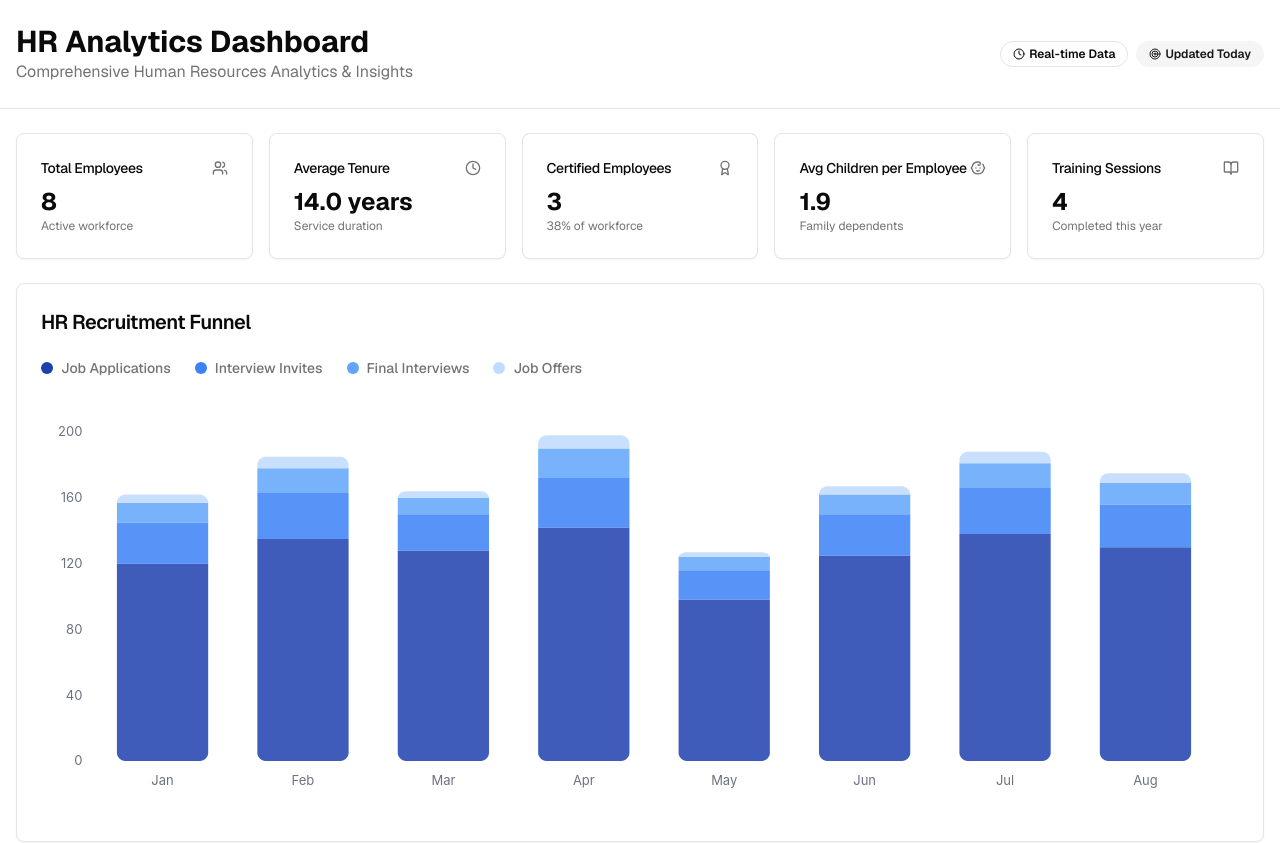
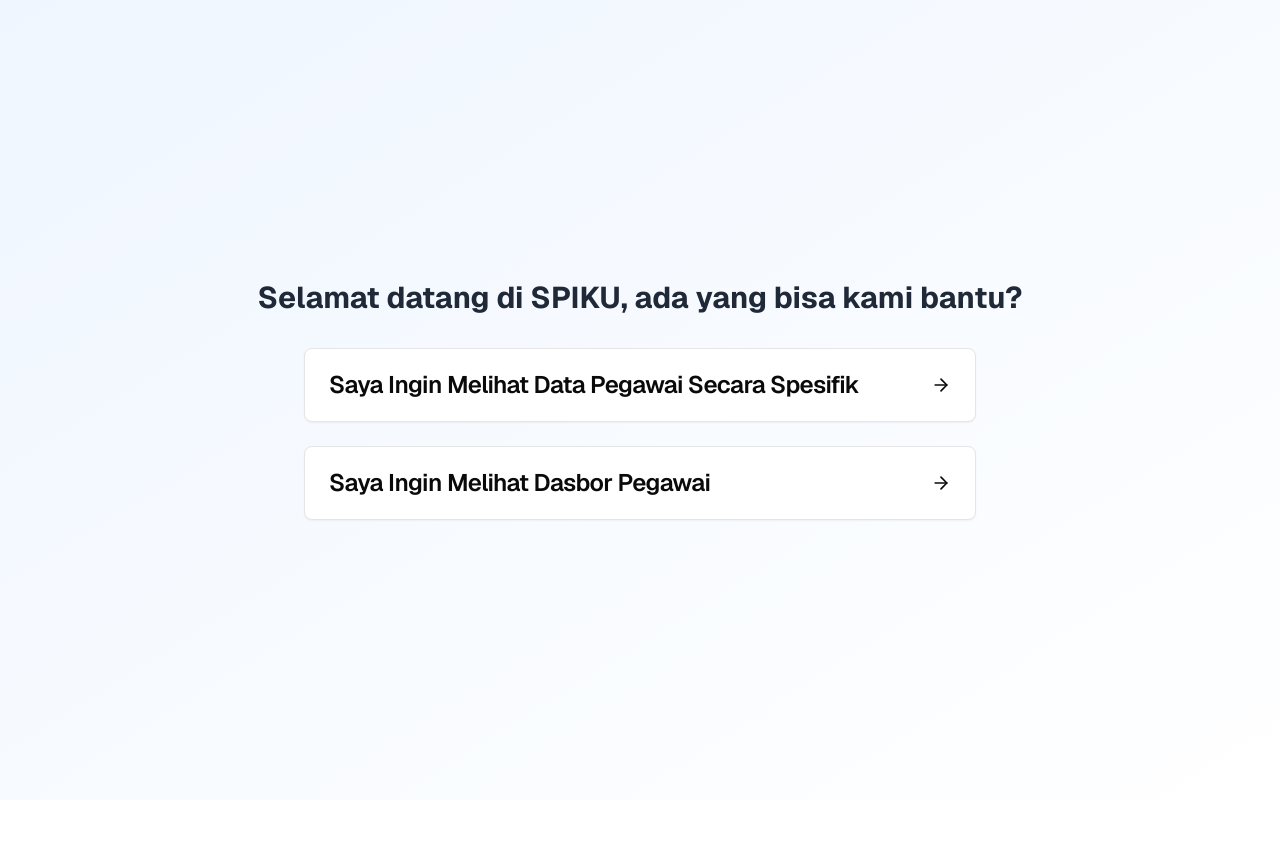
Before and after one commit to freedoms456/spiku-fe, a Next.js app: page /homepage in a window 1280 px wide. Shown: the top 843 px of the page. After the commit the page ends 800 px from the top, so only its background shows below. Built offline with nearby package versions, Linux system fonts and the light colour scheme.

Commit message:
adding homepage

```diff
--- a/app/homepage/page.tsx
+++ b/app/homepage/page.tsx
@@ -1,5 +1,46 @@
-import HRAnalyticsDashboard from "@/components/hr-analytics-dashboard"
+import React from "react";
+import { Card, CardHeader, CardTitle, CardDescription } from "@/components/ui/card";
+import { ArrowRight } from "lucide-react";
+import Link from "next/link";
 
-export default function HRAnalyticsPage() {
-  return <HRAnalyticsDashboard />
+export default function Homepage() {
+  return (
+    <div className="min-h-screen flex flex-col items-center justify-center bg-gradient-to-br from-blue-50 to-white p-6">
+      {/* Heading */}
+      <h1 className="text-2xl md:text-3xl font-bold mb-8 text-gray-800 text-center">
+        Selamat datang di SPIKU, ada yang bisa kami bantu?
+      </h1>
+
+      {/* Cards */}
+      <div className="flex flex-col gap-6 w-full max-w-2xl">
+
+        {/* Card A */}
+        <Link href="/table-master">
+          <Card className="group hover:shadow-xl hover:scale-105 transition-all cursor-pointer">
+            <CardHeader>
+              <CardTitle className="flex items-center justify-between">
+                Saya Ingin Melihat Data Pegawai Secara Spesifik
+                <ArrowRight className="w-5 h-5 group-hover:translate-x-1 transition-transform" />
+              </CardTitle>
+
+            </CardHeader>
+          </Card>
+        </Link>
+
+        {/* Card B */}
+        <Link href="/employee-management">
+          <Card className="group hover:shadow-xl hover:scale-105 transition-all cursor-pointer">
+            <CardHeader>
+              <CardTitle className="flex items-center justify-between">
+                Saya Ingin Melihat Dasbor Pegawai
+                <ArrowRight className="w-5 h-5 group-hover:translate-x-1 transition-transform" />
+              </CardTitle>
+
+            </CardHeader>
+          </Card>
+        </Link>
+
+      </div>
+    </div>
+  );
 }
--- a/app/layout.tsx
+++ b/app/layout.tsx
@@ -15,15 +15,19 @@ export default function RootLayout({
   children: React.ReactNode
 }>) {
   return (
-    <html lang="en">
+    <html lang="en" suppressHydrationWarning>
       <head>
-        <style>{`
-html {
-  font-family: ${GeistSans.style.fontFamily};
-  --font-sans: ${GeistSans.variable};
-  --font-mono: ${GeistMono.variable};
-}
-        `}</style>
+        <style
+          dangerouslySetInnerHTML={{
+            __html: `
+              html {
+                font-family: ${GeistSans.style.fontFamily};
+                --font-sans: ${GeistSans.variable};
+                --font-mono: ${GeistMono.variable};
+              }
+            `,
+          }}
+        />
       </head>
       <body>{children}</body>
     </html>
--- a/components/charts/age-children-scatter.tsx
+++ b/components/charts/age-children-scatter.tsx
@@ -16,7 +16,7 @@ export default function AgeChildrenScatter() {
     children: employee.numberOfChildren,
     name: employee.name,
     employee: employee,
-  }))sdsdds
+  }))
 
   const handleScatterClick = (data: any) => {
     if (data && data.payload) {
```
